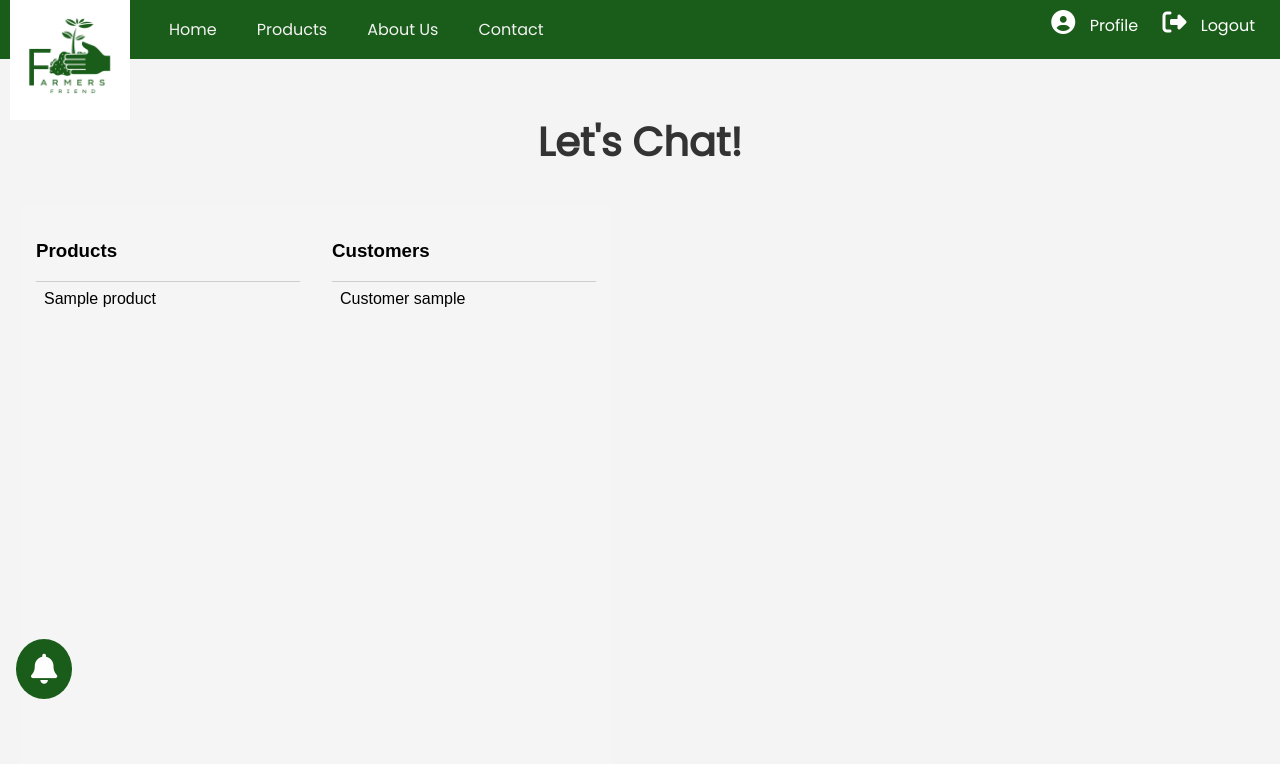
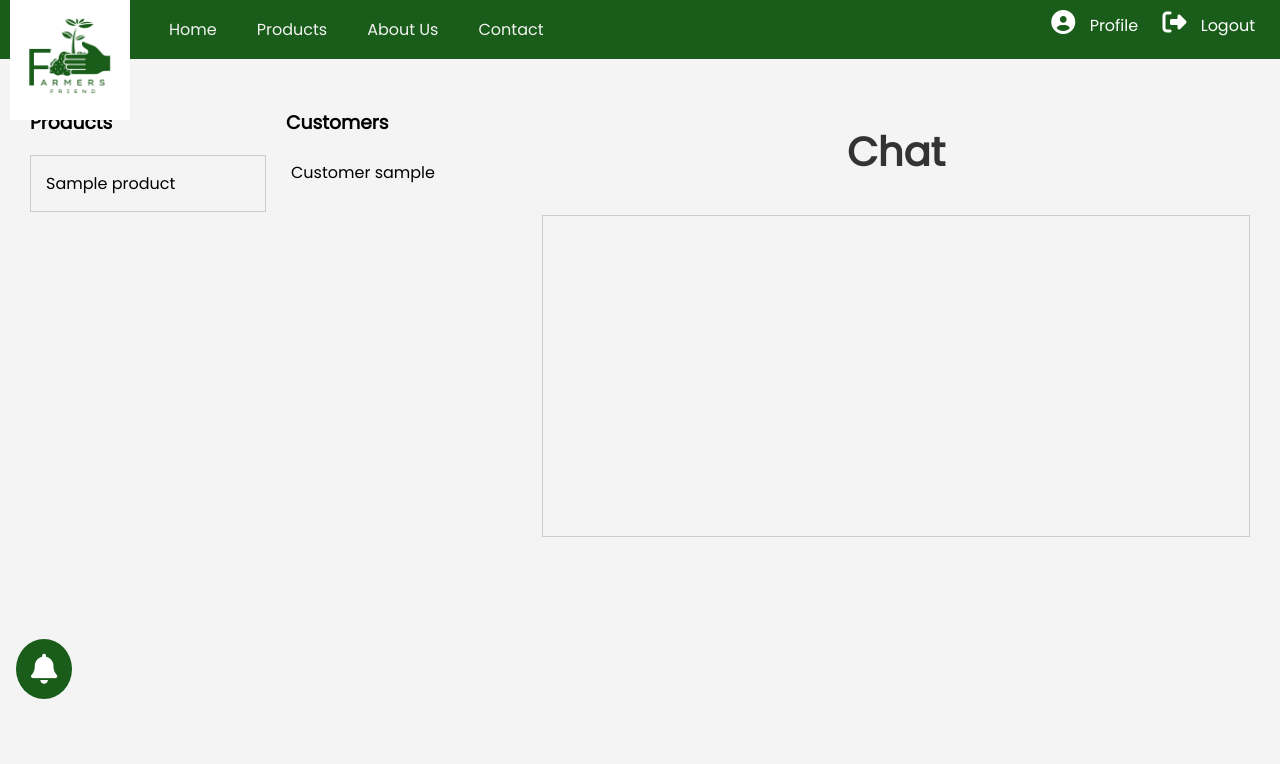
Before and after one commit to zahabiyam/fyp24, a Flask app: page /farmer_chat in a window 1280 px wide. Shown: the top 764 px of the page. Run offline with Flask 3, Linux system fonts and the light colour scheme; the visitor is signed in with stand-in values (Sample User, id 1); tables that the repository leaves empty or names only in its code hold one stand-in row (values such as "Sample post"); some libraries are stand-ins or nearby versions.

Commit message:
mail and chat fix

```diff
--- a/main.py
+++ b/main.py
@@ -1,6 +1,6 @@
 import requests, json
 from flask import render_template, redirect, url_for, request, session, jsonify
-from config import app, mysql
+from config import app, mysql, mail, Message
 from datetime import datetime
 import random
 from weather_helpers import coordinates, getweather, getaqi,getWeatherDayWise
@@ -8,6 +8,26 @@
 ######### VIEW FUNCTIONS ##########
 
 to_reload = False
+
+
+@app.route("/test_email", methods=['GET', 'POST'])
+def test_email():
+    msg = Message("Hello", sender="mufaddalhatim53@gmail.com", recipients=["miss.zahabiya@gmail.com", "mufaddalhatim53@gmail.com"])
+    msg.body = "Hello Flask message sent from Flask-Mail 2 mail testing"
+    mail.send(msg)
+    return "Sent"
+
+
+def send_email(subject, body, recipients):
+    try:
+        msg = Message(subject, sender="miss.zahabiya@gmail.com", recipients=recipients)
+        msg.body = body
+        mail.send(msg)
+    except Exception as e:
+        print(e)
+        return "Failed"
+    return "Sent"
+
 
 @app.route('/',methods=['GET','POST'])
 def index():
@@ -425,22 +445,50 @@
 
     data = request.get_json()['data']
     print(data)
-    return render_template('buyer/checkout.html', data=data)
+    return render_template('customer/checkout.html', data=data)
 
 @app.route("/invoice", methods=['GET', 'POST'])
 def invoice():
 
-    if 'buyer_id' not in session.keys() and 'farmer_id' not in session.keys():
+    if 'buyer_id' not in session.keys():
         return redirect(url_for('login'))
 
     data = session.get("checkout_data")
     date = datetime.now().strftime("%d/%m/%Y")
     data['date'] = date
     data['invoice_number'] = "INV-"+ str(random.randint(10000, 99999))
+    cur = mysql.connection.cursor()
     for i in data['products']:
+        cur.execute("""
+            SELECT f.`NAME` FROM product p
+            JOIN farmer f ON f.`UserAccountID` = p.`FarmerID`
+            WHERE p.`id`=%s
+        """, (i['product_id'],))
+        i['farmer_name'] = cur.fetchone()[0]
         i['product_price'], i['product_quantity'] = int(i['product_price']), int(i['product_quantity'])
-    print(data)
-    return render_template('buyer/invoice.html', data=data)
+    cur.execute("SELECT NAME, ContactEmail FROM buyer WHERE UserAccountID = %s", (session['buyer_id'],))
+    buyer_name, buyer_email = cur.fetchone()
+    print(buyer_name, buyer_email)
+    subject = "Invoice and Order Confirmation for your purchase"
+    body = f"Hello {buyer_name},\n\nThank you for your purchase. Your order has been confirmed.\n\n"
+    body += "Here is the invoice for your purchase:\n\n"
+    body += f"Date: {date}\n"
+    body += f"Invoice Number: {data['invoice_number']}\n\n"
+    body += "Products:\n"
+    total_amount = 0
+    for i in data['products']:
+        body += f"Product Name: {i['product_name']}\n"
+        body += f"Farmer Name: {i['farmer_name']}\n"
+        body += f"Price: {i['product_price']} Rs\n"
+        body += f"Quantity: {i['product_quantity']}\n"
+        body += f"Total: {i['product_price']*i['product_quantity']} Rs\n\n"
+        total_amount += i['product_price']*i['product_quantity']
+    body += f"Total Amount: {total_amount} Rs\n\n"
+    body += "Thank you for shopping with us. We hope to see you again soon.\n\n"
+    body += "Regards,\nFarmer Friend"
+    send_email(subject, body, [buyer_email])
+
+    return render_template('customer/invoice.html', data=data)
 
 @app.route("/pinvoice", methods=['GET', 'POST'])
 def pinvoice():
--- a/static/css/style.css
+++ b/static/css/style.css
@@ -1601,12 +1601,12 @@
   padding: 0.8em 2.8em;
 }
 
-.sent {
+/* .sent {
   background-color: #1a5d1a;
   color: #fff;
   padding: 0.8em 2.8em;
   float: right;
-}
+} */
 
 .chat-input {
   display: flex;
@@ -1806,7 +1806,9 @@
   margin-bottom: 10px;
 }
 .inbox .send-col{
-  float: right;
+  display: flex;
+  /* align-content: flex-end; */
+  justify-content: flex-end;
 }
 .inbox .send-col .sent {
   background-color: #1A5D1A;
--- a/static/js/script.js
+++ b/static/js/script.js
@@ -121,14 +121,11 @@
     for(let i=0; i<t_products.length; i++) {
         var temp = {}
         temp["product_name"] = t_products[i].querySelector(".product-name").value;
-        // temp["product_price"] = t_products[i].querySelector(".amount").value;
-        //'Rs. 150/- per kg extract numbers from this string regex
         var price = t_products[i].querySelector(".amount").value;
         price = price.match(/\d+/g);
         temp["product_price"] = price[0];
-        // temp["product_price"] =
         temp["product_quantity"] = t_products[i].querySelector(".quantity").value;
-
+        temp["product_id"] = t_products[i].querySelector(".product_id").value;
         products.push(temp);
     }
 
--- a/templates/chat.html
+++ b/templates/chat.html
@@ -2,21 +2,27 @@
 {% block farmer_base %}
     <div class="container">
         <input type="hidden" id="farmer_id" value="{{ farmer_id }}">
-        <h2>Let's Chat!</h2>
-        <div class="chat-interface">
-            <div class="sessions">
+        <!-- <h2>Let's Chat!</h2> -->
+        <div class="inbox">
+            <!-- sessions  -->
+            <div class="product-column">
                 <h3>Products</h3>
+                <div class="product-list">
                     {% for i, j in chats.items() %}
-                    <div class="session-item tablinks" onclick="openCustomer(event, 'customer_id_{{ i }}')">{{ j.product_name }}</div>
+                    <!-- session-item  -->
+                        <div class="product tablinks" onclick="openCustomer(event, 'customer_id_{{ i }}')">{{ j.product_name }}</div>
                     {% endfor %}
                 </div>
-            <div class="sessions sessions2">
+            </div>
+            <!-- sessions sessions2  -->
+            <div class="sender-column">
                 <h3>Customers</h3>
                 {% for product_id, product_info in chats.items() %}
                     {% set seen_customers = "" %}
                     {% for customer_id, customer_data in product_info.customer_chats.items() %}
                         {% if customer_data.customer_name not in seen_customers.split(" ") %}
-                            <div class="session-item tabCustomerContent tabCustomerlinks customer_id_{{ product_id }}" id="customer_id_{{ product_id }}" onclick="openChat(event, 'chat_id_{{ product_id }}_{{ customer_id }}')">
+                        <!-- session-item -->
+                            <div class="sender tabCustomerContent tabCustomerlinks customer_id_{{ product_id }}" id="customer_id_{{ product_id }}" onclick="openChat(event, 'chat_id_{{ product_id }}_{{ customer_id }}')">
                                 Customer {{ customer_data.customer_name }}
                             </div>
                             {% set seen_customers = seen_customers + " " + customer_data.customer_name %}
@@ -24,15 +30,23 @@
                     {% endfor %}
                 {% endfor %}
             </div>
-            <div class="chat-setting">
+            <!-- chat-setting  -->
+            <div class="chat-column">
+                <h2>Chat</h2>
+                <div class="chat-box">
                     {% for i, j in chats.items() %}
                         {%  for customer_id, chat_data in j.customer_chats.items() %}
                             <div id="chat_id_{{i}}_{{ customer_id }}" class="tabcontent">
                                 {% for message in chat_data.messages %}
                                     {% if message.sender_type == "farmer" %}
-                                    <div class="message sent">{{ message.message }}</div>
+                                    <!-- message -->
+                                        <div class="send-col">
+                                            <div class="sent">{{ message.message }}</div>
+                                        </div>
                                     {% else %}
-                                    <div class="message received">{{ message.message }}</div>
+                                        <div class="receive-col">
+                                            <div class="received">{{ message.message }}</div>
+                                        </div>
                                     {% endif %}
                                 {% endfor %}
                                 <div class="chat-input">
@@ -44,6 +58,7 @@
                             </div>
                         {% endfor %}
                     {% endfor %}
+                </div>
             </div>
         </div>
     </div>
--- a/templates/customer/checkout.html
+++ b/templates/customer/checkout.html
@@ -9,6 +9,7 @@
                         {% for i in data %}
                             <div class="single-item">
                                 <h3>Product Details</h3>
+                                <input type="hidden" class="product_id" value="{{ i.product_id }}">
                                 <label for="product-name">Product Name:</label>
                                     <input type="text" class="product-name" name="product-name" value="{{ i.product_title }}" readonly>
                                 <label for="product-image">Product Image:</label>
```
Also changed, not shown: config.py (+11 -0 lines), templates/chat_farmer.html (+3 -5 lines). Lines whose indentation alone changed are shown as unchanged.
